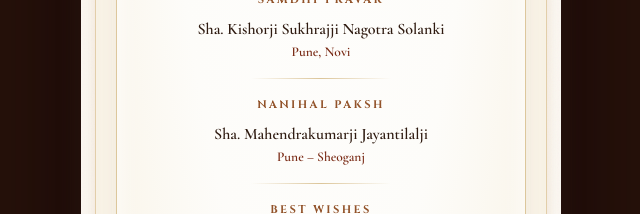
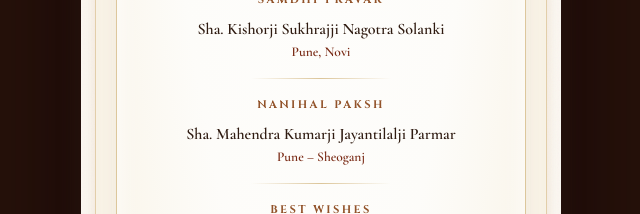
Before and after one commit to rohitlohar1/anuj-shriya-groom, a React (Vite) app: page / in a window 1280 px wide. Shown: the part 4700-4914 px from the top of the page, without its empty margins (319-959 px from the left). Built offline with nearby package versions, Linux system fonts and the light colour scheme; a web font is replaced by a local one.

Commit message:
fix name

```diff
--- a/src/main.jsx
+++ b/src/main.jsx
@@ -1518,7 +1518,7 @@ export default function App() {
                 {/* Nanihal Paksh */}
                 <div className="honors-block">
                   <span className="honors-heading">Nanihal Paksh</span>
-                  <b className="honors-person-name">Sha. Mahendrakumarji Jayantilalji</b>
+                  <b className="honors-person-name">Sha. Mahendra Kumarji Jayantilalji Parmar</b>
                   <span className="honors-person-loc">Pune – Sheoganj</span>
                 </div>
 
```
